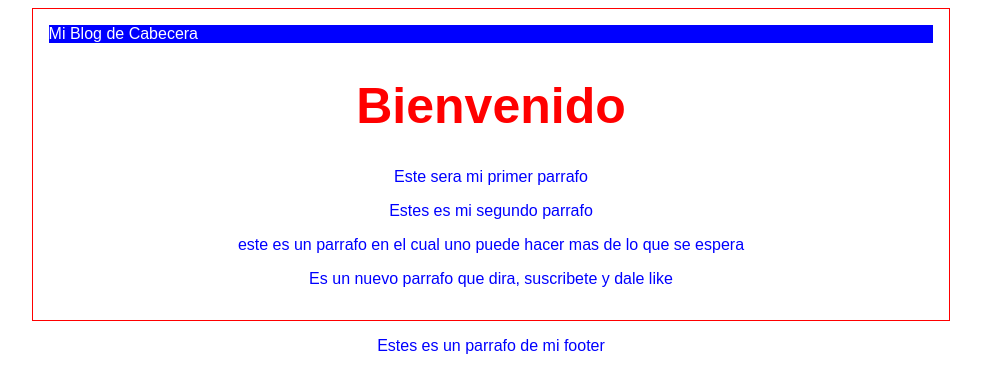
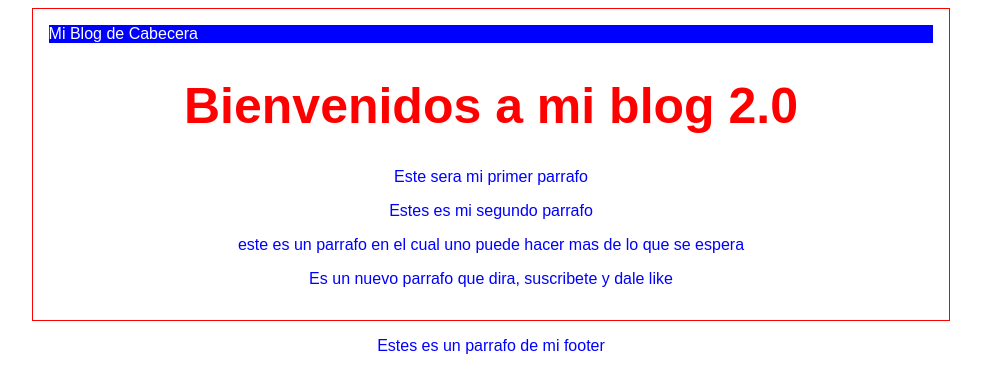
Before and after one commit to Fersustayta/Hyperblog, a plain HTML site: page index.html in a window 1280 px wide. Shown: the whole page, without its empty margins (149-1130 px from the left). Drawn offline with Linux system fonts and the light colour scheme.

Commit message:
Una vercion 2.0 del blog

```diff
--- a/index.html
+++ b/index.html
@@ -10,7 +10,7 @@
                 Mi Blog de Cabecera
             </div>
             <div id="post">
-                <h1>Bienvenido</h1>
+                <h1>Bienvenidos a mi blog 2.0</h1>
                 <p>Este sera mi primer parrafo</p>
                 <p>Estes es mi segundo parrafo</p>
                 <p>este es un parrafo en el cual uno puede hacer mas de lo que se espera</p>
```
